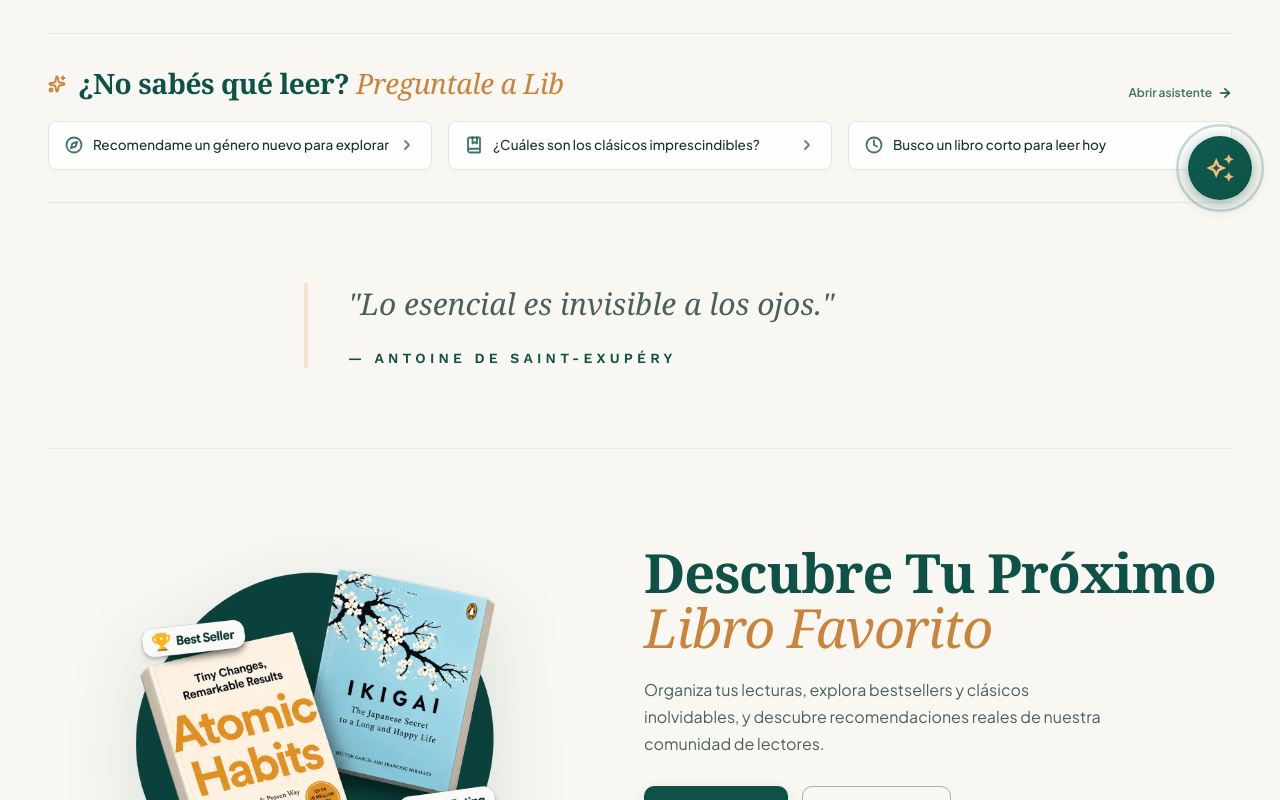
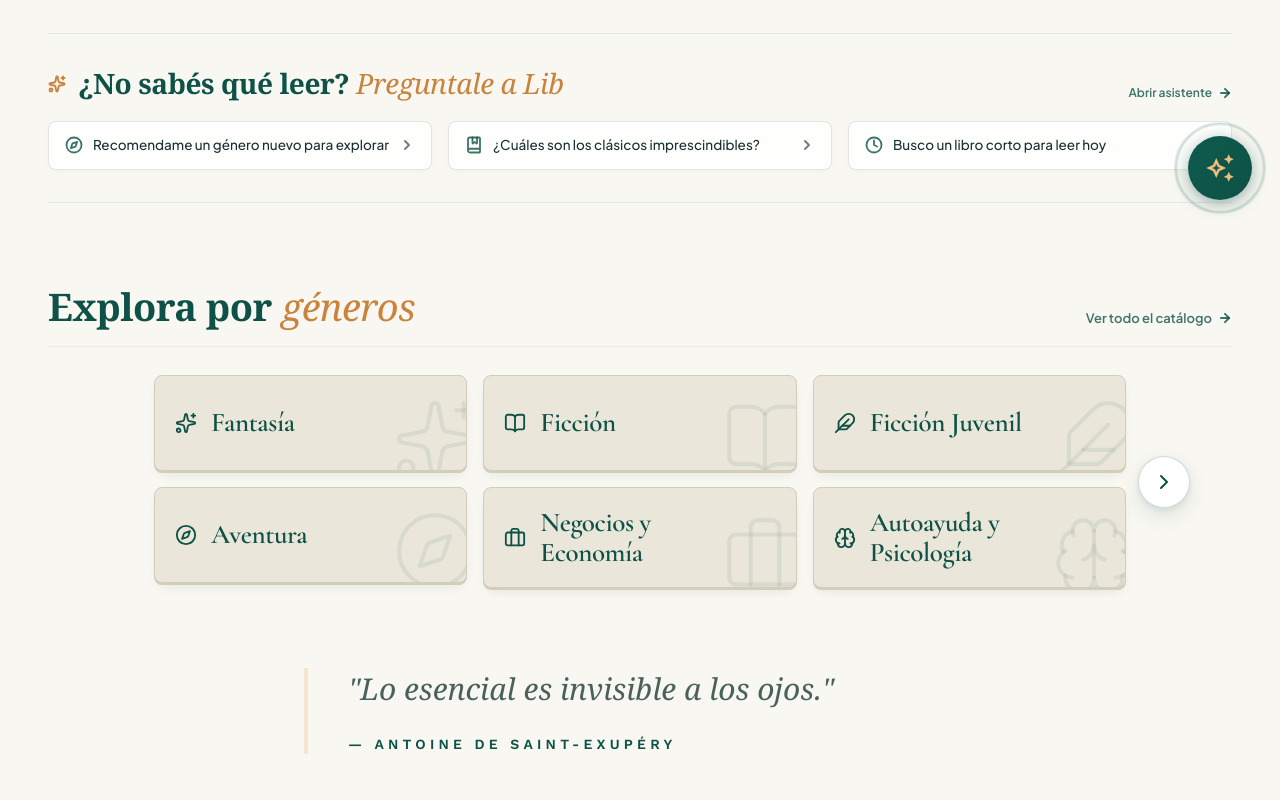
Before and after one commit to lauvis11/BookReview, a React (Vite) app in the folder FrontEnd/: page / in a window 1280 px wide. Shown: the part 572-1372 px from the top of the page. Built offline with nearby package versions, Linux system fonts and the light colour scheme; no server answers; a web font is replaced by a local one.

Commit message:
feat: agregando seccion de generos para home

```diff
--- /dev/null
+++ b/FrontEnd/src/components/layout/GenresSection.jsx
@@ -0,0 +1,172 @@
+import { useState } from 'react'
+import { Link } from 'react-router-dom'
+import {
+  Sparkles,
+  BookOpen,
+  Feather,
+  Compass,
+  Briefcase,
+  Brain,
+  Rocket,
+  Search,
+  Heart,
+  Landmark,
+  Flame,
+  ScrollText,
+  ArrowRight,
+  ChevronLeft,
+  ChevronRight,
+} from 'lucide-react'
+
+// 6 columnas verticales de 2 géneros cada una ([arriba, abajo]) = 12 géneros en total.
+// Al avanzar de a 1 columna, entran 2 géneros nuevos y los existentes conservan su fila (arriba/abajo) desplazándose hacia la izquierda.
+const GENRE_COLUMNS = [
+  [
+    { name: 'Fantasía', query: 'FANTASY', icon: Sparkles },
+    { name: 'Aventura', query: 'ADVENTURE', icon: Compass },
+  ],
+  [
+    { name: 'Ficción', query: 'FICTION', icon: BookOpen },
+    { name: 'Negocios y Economía', query: 'Business & Economics', icon: Briefcase },
+  ],
+  [
+    { name: 'Ficción Juvenil', query: 'Juvenile Fiction', icon: Feather },
+    { name: 'Autoayuda y Psicología', query: 'SELF-HELP', icon: Brain },
+  ],
+  [
+    { name: 'Ciencia Ficción', query: 'Science Fiction', icon: Rocket },
+    { name: 'Historia', query: 'History', icon: Landmark },
+  ],
+  [
+    { name: 'Misterio y Suspenso', query: 'Mystery', icon: Search },
+    { name: 'Terror', query: 'Horror', icon: Flame },
+  ],
+  [
+    { name: 'Romance', query: 'Romance', icon: Heart },
+    { name: 'Biografías', query: 'Biography', icon: ScrollText },
+  ],
+]
+
+const VISIBLE_COLUMNS = 3
+
+export default function GenresSection() {
+  const [colOffset, setColOffset] = useState(0)
+
+  const maxOffset = Math.max(0, GENRE_COLUMNS.length - VISIBLE_COLUMNS)
+  const canPrev = colOffset > 0
+  const canNext = colOffset < maxOffset
+
+  return (
+    <section className="mb-16 md:mb-20" aria-labelledby="genres-section-title">
+      <div className="flex flex-col sm:flex-row justify-between items-start sm:items-end gap-3 mb-7 pb-4 border-b border-outline-variant/45">
+        <h2
+          id="genres-section-title"
+          className="font-hero-display text-3xl sm:text-[34px] md:text-[38px] font-semibold tracking-[-0.015em] text-primary leading-tight"
+        >
+          Explora por{' '}
+          <span className="italic font-medium text-secondary-dark">géneros</span>
+        </h2>
+
+        <Link
+          to="/catalog"
+          className="group inline-flex items-center gap-1.5 font-hero-sans text-[13px] font-semibold text-primary/80 hover:text-primary transition-colors cursor-pointer pb-0.5"
+        >
+          <span>Ver todo el catálogo</span>
+          <ArrowRight
+            size={14}
+            strokeWidth={2}
+            absoluteStrokeWidth
+            aria-hidden="true"
+            className="transition-transform duration-150 ease-out group-hover:translate-x-0.5"
+          />
+        </Link>
+      </div>
+
+      {/* Carrusel de 12 géneros: 3 columnas visibles (6 botones), avanza de 2 en 2 (1 columna por clic) */}
+      <div className="relative max-w-[1100px] mx-auto px-14 lg:px-16">
+        <div className="overflow-hidden -mx-2 -my-3 py-3">
+          <div
+            className="flex will-change-transform"
+            style={{
+              transform: `translate3d(-${(colOffset * 100) / VISIBLE_COLUMNS}%, 0, 0)`,
+              transition: 'transform 560ms cubic-bezier(0.22, 1, 0.36, 1)',
+            }}
+          >
+            {GENRE_COLUMNS.map((pair, colIdx) => {
+              const isHidden = colIdx < colOffset || colIdx >= colOffset + VISIBLE_COLUMNS
+              return (
+                <div
+                  key={colIdx}
+                  aria-hidden={isHidden}
+                  className="w-1/3 shrink-0 px-2 flex flex-col gap-4"
+                >
+                  {pair.map((genre) => {
+                    const Icon = genre.icon
+                    return (
+                      <Link
+                        key={genre.query}
+                        to={`/catalog?genre=${encodeURIComponent(genre.query)}`}
+                        tabIndex={isHidden ? -1 : 0}
+                        className="group relative overflow-hidden flex items-center gap-3.5 rounded-xl border border-[#d3ccb8] hover:border-primary/40 bg-[#eae6da] hover:bg-[#e3decb] px-5 py-5 min-h-[96px] text-primary shadow-[0_2px_0_#d5cebc,0_6px_14px_-6px_rgba(24,51,47,0.14)] hover:shadow-[0_4px_0_#ccc4b0,0_10px_20px_-6px_rgba(14,81,70,0.18)] active:shadow-[0_1px_0_#ccc4b0] cursor-pointer transition-[background-color,border-color,box-shadow,translate,scale] duration-200 ease-out hover:-translate-y-0.5 active:translate-y-[1px] active:scale-[0.98] focus-visible:outline-2 focus-visible:outline-offset-2 focus-visible:outline-primary [-webkit-tap-highlight-color:transparent]"
+                      >
+                        {/* Ícono decorativo de fondo (marca de agua sutil) */}
+                        <Icon
+                          size={86}
+                          strokeWidth={1.15}
+                          aria-hidden="true"
+                          className="pointer-events-none absolute -right-3 -bottom-3 text-primary/[0.08] transition-transform duration-500 ease-[cubic-bezier(0.22,1,0.36,1)] group-hover:scale-105 group-hover:-rotate-3"
+                        />
+
+                        {/* Ícono principal verde bosque */}
+                        <Icon
+                          size={22}
+                          strokeWidth={1.85}
+                          absoluteStrokeWidth
+                          aria-hidden="true"
+                          className="relative z-10 shrink-0 text-primary"
+                        />
+
+                        {/* Nombre de la categoría verde bosque */}
+                        <span className="relative z-10 flex-1 pr-5 text-left font-hero-display text-[25px] lg:text-[27px] font-semibold tracking-[-0.015em] leading-[1.1] text-primary">
+                          {genre.name}
+                        </span>
+                      </Link>
+                    )
+                  })}
+                </div>
+              )
+            })}
+          </div>
+        </div>
+
+        {/* Botón de slide izquierdo */}
+        <button
+          type="button"
+          onClick={() => setColOffset((prev) => Math.max(0, prev - 1))}
+          disabled={!canPrev}
+          aria-label="Ver 2 géneros anteriores"
+          style={{ borderRadius: '9999px' }}
+          className={`absolute left-0 top-1/2 -translate-y-1/2 z-20 size-12 lg:size-[52px] flex items-center justify-center bg-white border border-primary/20 text-primary hover:bg-primary hover:text-white hover:border-primary shadow-[0_8px_22px_-4px_rgba(14,81,70,0.18),0_2px_6px_rgba(14,81,70,0.08)] hover:shadow-[0_12px_28px_-4px_rgba(14,81,70,0.28)] transition-[opacity,color,background-color,border-color,box-shadow,scale] duration-200 ease-out active:scale-95 cursor-pointer focus-visible:outline-2 focus-visible:outline-offset-2 focus-visible:outline-primary ${
+            canPrev ? 'opacity-100' : 'opacity-0 pointer-events-none'
+          }`}
+        >
+          <ChevronLeft size={24} strokeWidth={2} absoluteStrokeWidth aria-hidden="true" />
+        </button>
+
+        {/* Botón de slide derecho */}
+        <button
+          type="button"
+          onClick={() => setColOffset((prev) => Math.min(maxOffset, prev + 1))}
+          disabled={!canNext}
+          aria-label="Ver 2 géneros siguientes"
+          style={{ borderRadius: '9999px' }}
+          className={`absolute right-0 top-1/2 -translate-y-1/2 z-20 size-12 lg:size-[52px] flex items-center justify-center bg-white border border-primary/20 text-primary hover:bg-primary hover:text-white hover:border-primary shadow-[0_8px_22px_-4px_rgba(14,81,70,0.18),0_2px_6px_rgba(14,81,70,0.08)] hover:shadow-[0_12px_28px_-4px_rgba(14,81,70,0.28)] transition-[opacity,color,background-color,border-color,box-shadow,scale] duration-200 ease-out active:scale-95 cursor-pointer focus-visible:outline-2 focus-visible:outline-offset-2 focus-visible:outline-primary ${
+            canNext ? 'opacity-100' : 'opacity-0 pointer-events-none'
+          }`}
+        >
+          <ChevronRight size={24} strokeWidth={2} absoluteStrokeWidth aria-hidden="true" />
+        </button>
+      </div>
+    </section>
+  )
+}
--- a/FrontEnd/src/pages/Home.jsx
+++ b/FrontEnd/src/pages/Home.jsx
@@ -5,6 +5,7 @@ import { getBooks, getFeaturedBooks } from '../api/books'
 import BookGrid from '../components/books/BookGrid'
 import BookRowSlider from '../components/books/BookRowSlider'
 import Hero from '../components/layout/Hero'
+import GenresSection from '../components/layout/GenresSection'
 import SeccionAbout from '../components/layout/SeccionAbout'
 import { frases } from '../utils/frases'
 import { useSEO } from '../hooks/useSEO'
@@ -212,6 +213,9 @@ export default function Home() {
         </section>
       )}
 
+      {/* Géneros Section */}
+      <GenresSection />
+
       {/* Novedades Section */}
       {recentBooks.length > 0 && (
         <section className="mb-16 md:mb-20">
```
